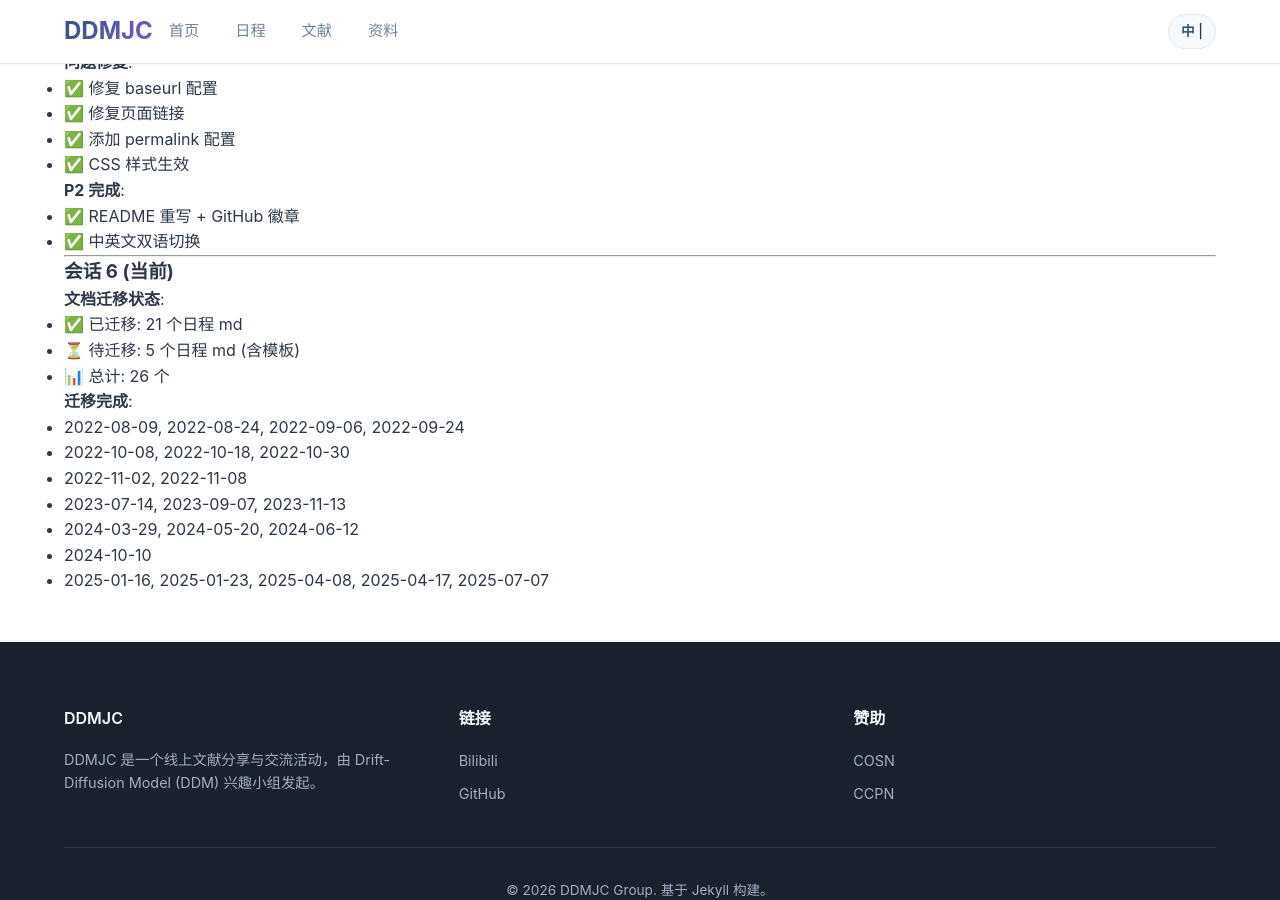
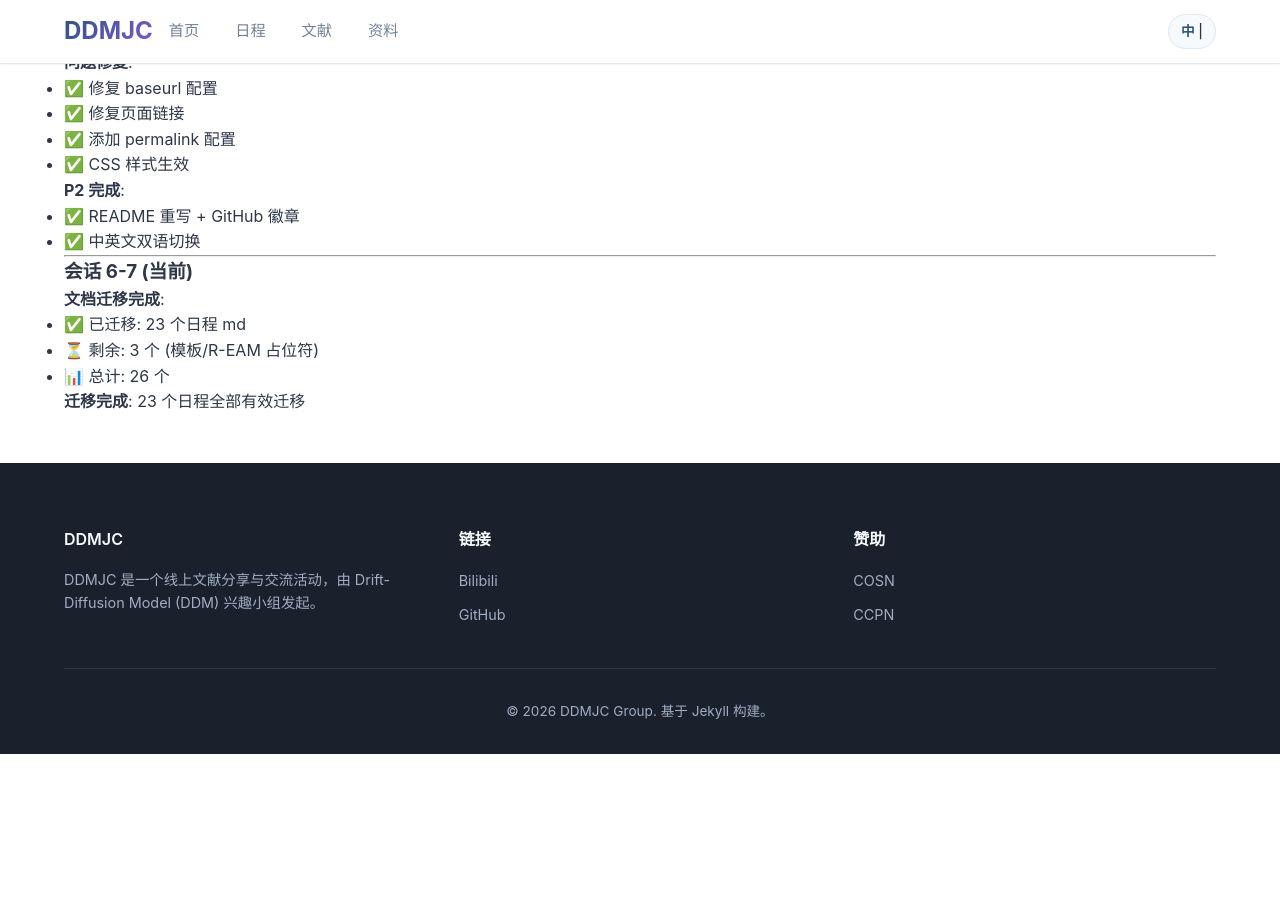
Before and after one commit to DDMJournalClub/DDM_Journal_Club, a Jekyll site: the page built from progress.md, in a window 1280 px wide and 900 px high, scrolled down 586 px. Built offline with Jekyll 4.4.1, drawn with Linux system fonts in a browser that asks for light colours; our own code applies the rules of GitHub Pages for plain Markdown files; after the commit the page ends 1340 px from its top, so only the background shows below that.

Commit message:
feat: 添加 R-EAM (2026) 占位符

```diff
--- a/progress.md
+++ b/progress.md
@@ -40,18 +40,11 @@
 
 ---
 
-### 会话 6 (当前)
+### 会话 6-7 (当前)
 
-**文档迁移状态**:
-- ✅ 已迁移: 21 个日程 md
-- ⏳ 待迁移: 5 个日程 md (含模板)
+**文档迁移完成**:
+- ✅ 已迁移: 23 个日程 md
+- ⏳ 剩余: 3 个 (模板/R-EAM 占位符)
 - 📊 总计: 26 个
 
-**迁移完成**:
-- 2022-08-09, 2022-08-24, 2022-09-06, 2022-09-24
-- 2022-10-08, 2022-10-18, 2022-10-30
-- 2022-11-02, 2022-11-08
-- 2023-07-14, 2023-09-07, 2023-11-13
-- 2024-03-29, 2024-05-20, 2024-06-12
-- 2024-10-10
-- 2025-01-16, 2025-01-23, 2025-04-08, 2025-04-17, 2025-07-07
+**迁移完成**: 23 个日程全部有效迁移
```
Also changed, not shown: _posts/2023-07-14-eeg-ddm.md (+26 -9 lines), _posts/2026-01-01-rean.md (added, +41 -0 lines), task_plan.md (+1 -1 lines).
